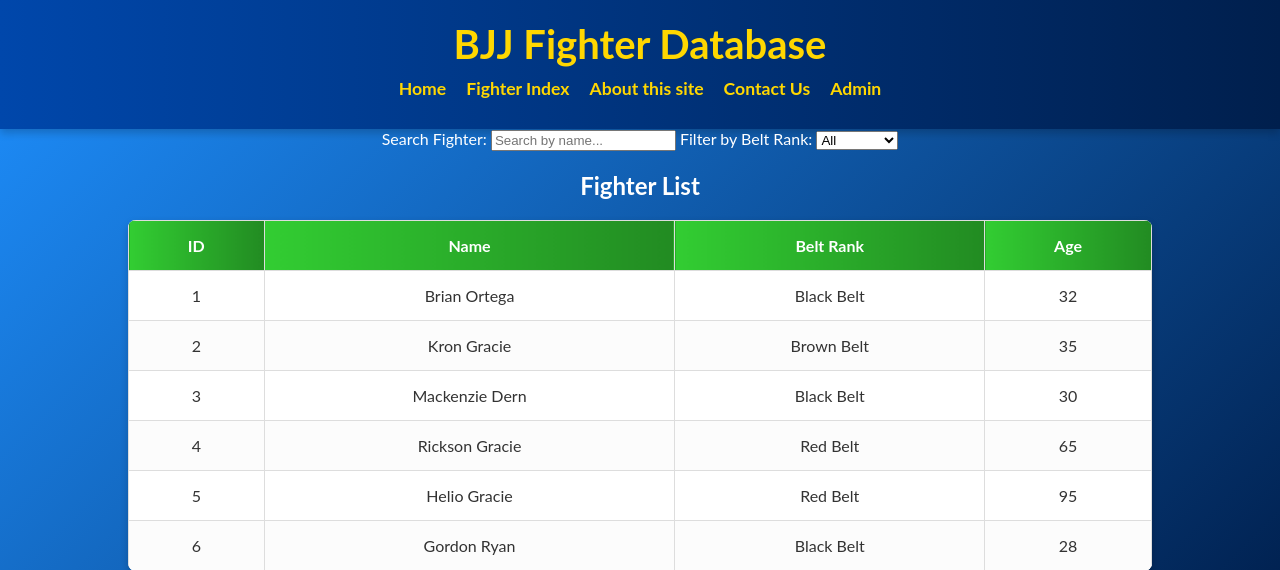
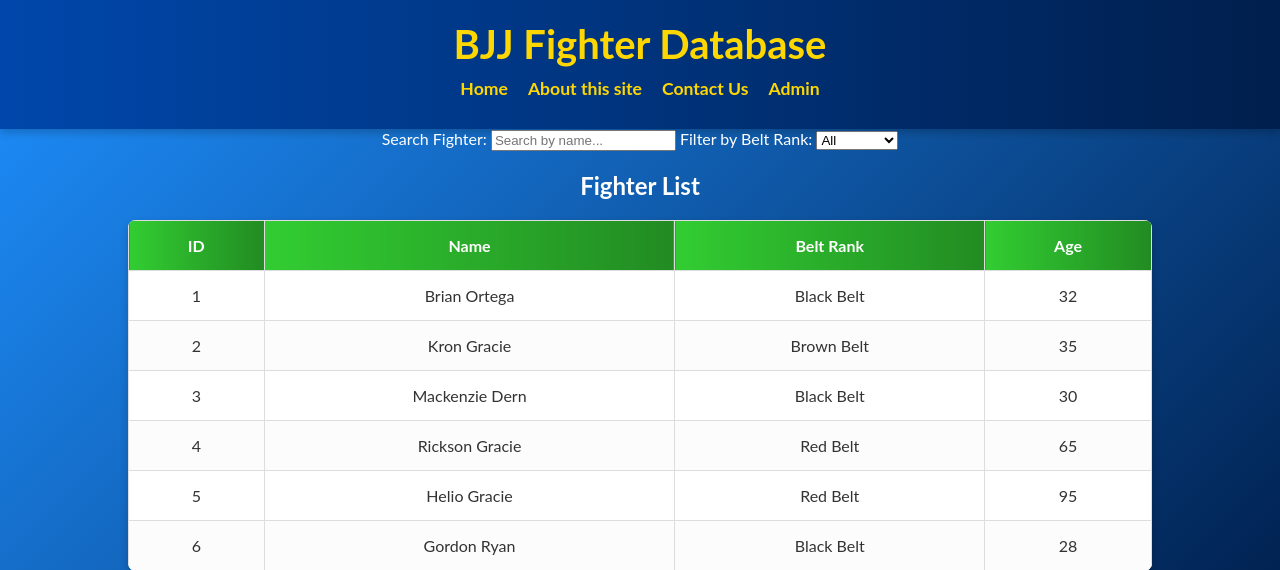
Before and after one commit to blouderbback8/Initial-PHP-Website, a PHP site: page / in a window 1280 px wide. Shown: the top 570 px of the page. Run offline with PHP 8.4, Linux system fonts and the light colour scheme; a user stored in the database is signed in; data comes from the database, SQL or seed files in the repository.

Commit message:
Updated index
Updated the index page

```diff
--- a/index.php
+++ b/index.php
@@ -22,7 +22,6 @@ if (!isset($_SESSION['user_id'])) {
         <nav class="navbar">
             <ul class="nav-links">
                 <li><a href="home.php">Home</a></li>
-                <li><a href="index.php">Fighter Index</a></li>
                 <li><a href="about.php">About this site</a></li>
                 <li><a href="contacts.php">Contact Us</a></li>
                 <li><a href="admin.php">Admin</a></li>
```
